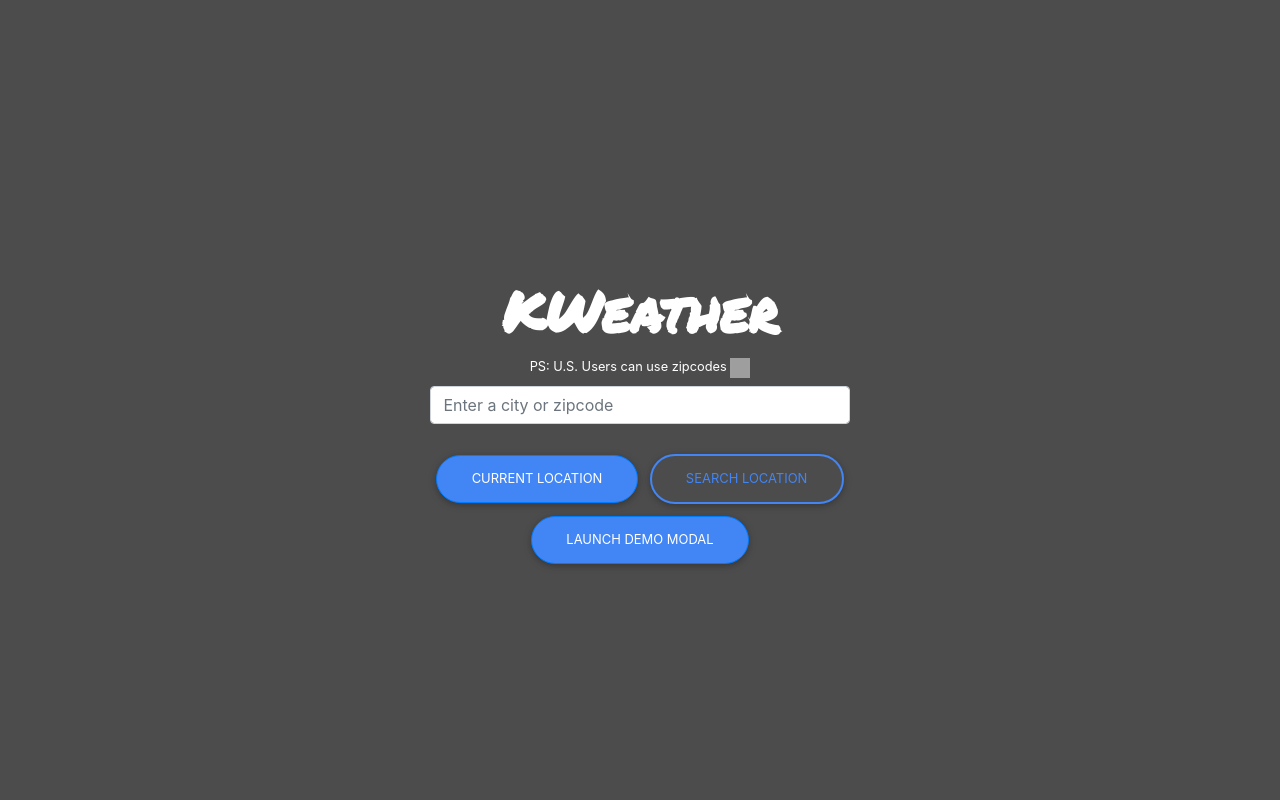
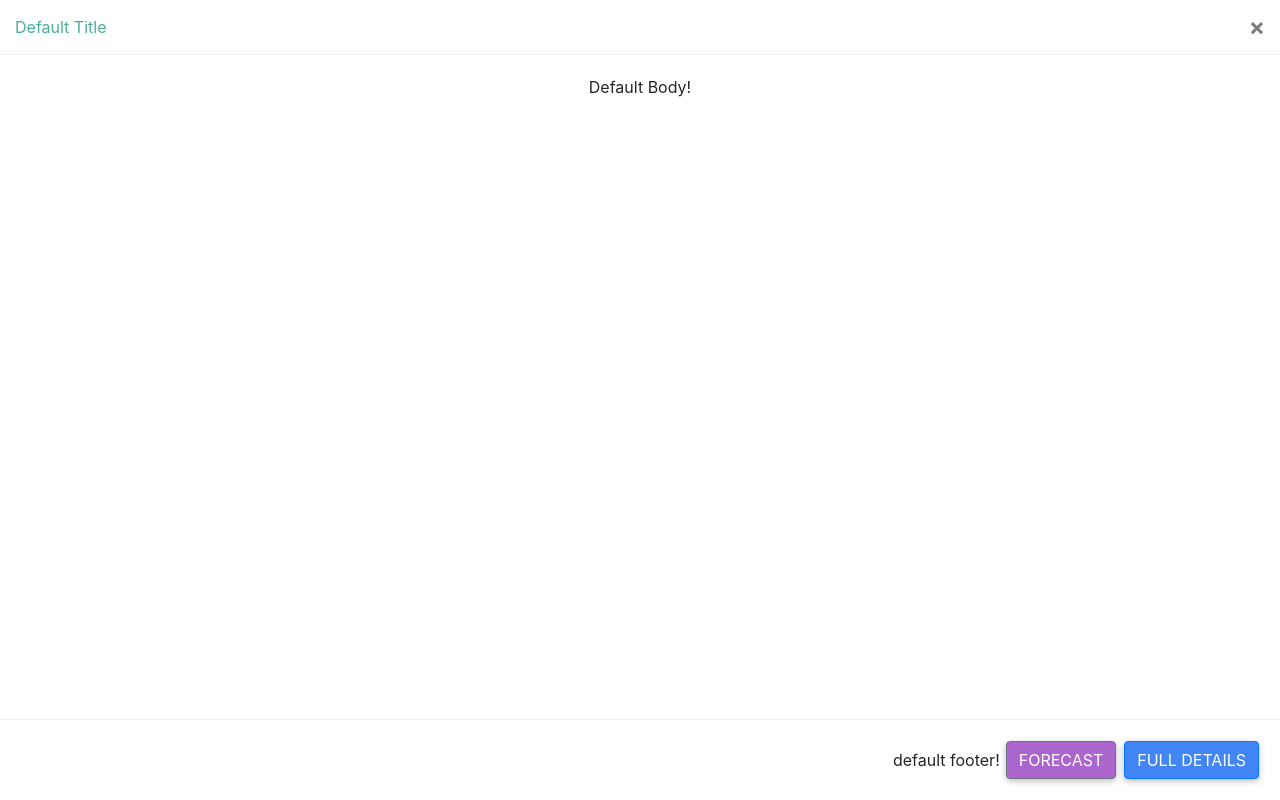
Before and after one commit to Kappalucky/WeatherApp, a Vue app: page / in a window 1280 px wide. Both pictures are taken after a click on the button "LAUNCH DEMO MODAL". Built offline with nearby package versions, Linux system fonts and the light colour scheme; no server answers; grey boxes are pictures that could not be loaded; a web font is replaced by a local one.

Commit message:
Added modal

```diff
--- /dev/null
+++ b/src/components/Modal.vue
@@ -0,0 +1,113 @@
+<template>
+  <transition name="modal-fade">
+    <div class="modal-backdrop">
+      <div class="modal">
+
+        <header
+          id="modalTitle"
+          class="modal-header">
+          <slot name="header">
+            Default Title
+
+            <button
+              type="button"
+              class="close"
+              aria-label="Close"
+              @click="close">
+              <span aria-hidden="true">&times;</span>
+            </button>
+          </slot>
+        </header>
+
+        <section
+          id="modalDescription"
+          class="modal-body">
+          <slot name="body">
+            Default Body!
+          </slot>
+        </section>
+
+        <footer class="modal-footer">
+          <slot name="footer">
+            default footer!
+
+            <button
+              type="button"
+              class="btn btn-secondary">
+              Forecast
+            </button>
+            <button
+              type="button"
+              class="btn btn-primary">
+              Full Details
+            </button>
+          </slot>
+        </footer>
+      </div>
+    </div>
+  </transition>
+</template>
+
+<script>
+export default {
+  name: 'Modal',
+  methods: {
+    close() {
+      this.$emit('close');
+    },
+  },
+};
+</script>
+
+<style>
+.modal-fade-enter,
+.modal-fade-leave-active {
+  opacity: 0;
+}
+
+.modal-fade-enter-active,
+.modal-fade-leave-active {
+  transition: opacity 0.5s ease;
+}
+
+.modal-backdrop {
+  position: fixed;
+  top: 0;
+  bottom: 0;
+  left: 0;
+  right: 0;
+  background-color: rgba(0, 0, 0, 0.3);
+  display: flex;
+  justify-content: center;
+  align-items: center;
+}
+
+.modal {
+  background: #ffffff;
+  box-shadow: 2px 2px 20px 1px;
+  overflow-x: auto;
+  display: flex;
+  flex-direction: column;
+}
+
+.modal-header,
+.modal-footer {
+  padding: 15px;
+  display: flex;
+}
+.modal-header {
+  border-bottom: 1px solid #eeeeee;
+  color: #4aae9b;
+  justify-content: space-between;
+}
+
+.modal-footer {
+  border-top: 1px solid #eeeeee;
+  justify-content: flex-end;
+}
+
+.modal-body {
+  position: relative;
+  padding: 20px 10px;
+}
+</style>
--- a/src/components/Search.vue
+++ b/src/components/Search.vue
@@ -32,60 +32,30 @@
     <button
       type="button"
       class="btn btn-primary"
-      data-toggle="modal"
-      data-target="#basicExampleModal">
+      @click="showModal">
       Launch demo modal
     </button>
     <!-- Modal -->
-    <div
-      id="basicExampleModal"
-      class="modal fade"
-      tabindex="-1"
-      role="dialog"
-      aria-labelledby="exampleModalLabel"
-      aria-hidden="true">
-      <div
-        class="modal-dialog"
-        role="document">
-        <div class="modal-content">
-          <div class="modal-header">
-            <h5
-              id="exampleModalLabel"
-              class="modal-title">Modal title</h5>
-            <button
-              type="button"
-              class="close"
-              data-dismiss="modal"
-              aria-label="Close">
-              <span aria-hidden="true">&times;</span>
-            </button>
-          </div>
-          <div class="modal-body">
-            ...
-          </div>
-          <div class="modal-footer">
-            <button
-              type="button"
-              class="btn btn-secondary"
-              data-dismiss="modal">Close</button>
-            <button
-              type="button"
-              class="btn btn-primary">Save changes</button>
-          </div>
-        </div>
-      </div>
-    </div>
-    <!-- End modal -->
+    <modal
+      v-show="isModalVisible"
+      @close="closeModal"/>
+      <!-- End modal -->
   </div>
 </template>
 <script>
 import WeatherService from '@/services/WeatherService';
+import modal from '@/components/Modal.vue';
 
 export default {
   name: 'Search',
-  // TO-DO: Add button functions
+  components: {
+    modal,
+  },
   data() {
     return {
+      // Modal data below
+      isModalVisible: false,
+      // Modal data above
       cityInput: '', // Variable for user input
       hasData: false, // If function calls data
       locationStatus: true, // If browser is able to call geolocation API
@@ -113,6 +83,7 @@ export default {
           });
           this.weatherDataNow = response.data;
           this.hasData = true;
+          this.showModal();
         } catch (error) {
           this.locationError = true;
           this.error = 'The city name you entered could not be found.';
@@ -124,6 +95,7 @@ export default {
           });
           this.weatherDataNow = response.data;
           this.hasData = true;
+          this.showModal();
         } catch (error) {
           this.hasData = false;
           this.error = 'Invalid text';
@@ -156,6 +128,7 @@ export default {
         });
         this.weatherDataNow = response.data;
         this.hasData = true;
+        this.showModal();
       }
     },
     addError() {
@@ -171,6 +144,14 @@ export default {
         this.locationError = false;
       }, 3000);
     },
+    // Modal data below
+    showModal() {
+      this.isModalVisible = true;
+    },
+    closeModal() {
+      this.isModalVisible = false;
+    },
+    // Modal data above
   },
 };
 </script>
@@ -185,4 +166,7 @@ export default {
   padding: 0.84rem 2.14rem;
   font-size: 0.81rem;
 }
+.modal {
+  display: flex;
+}
 </style>
```
